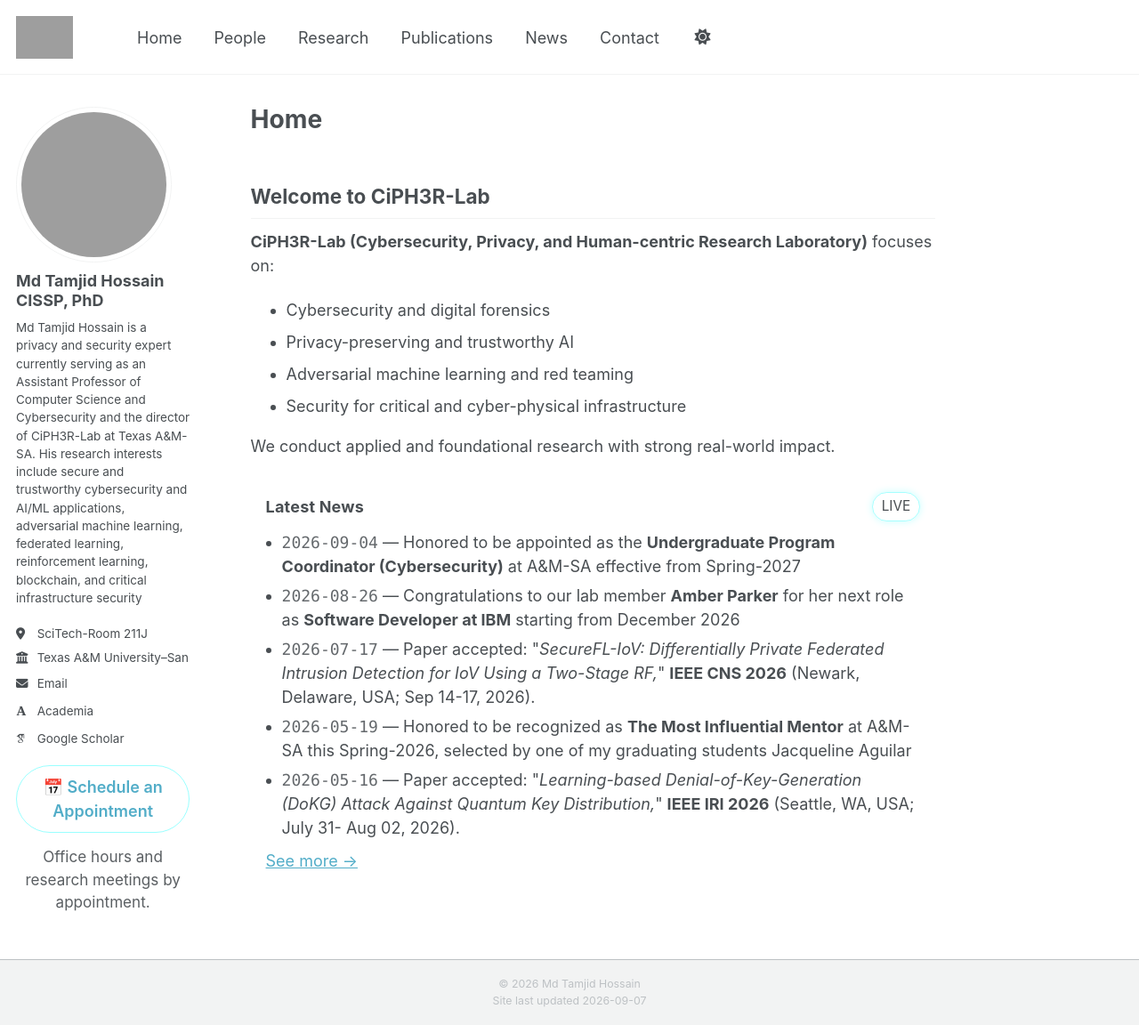
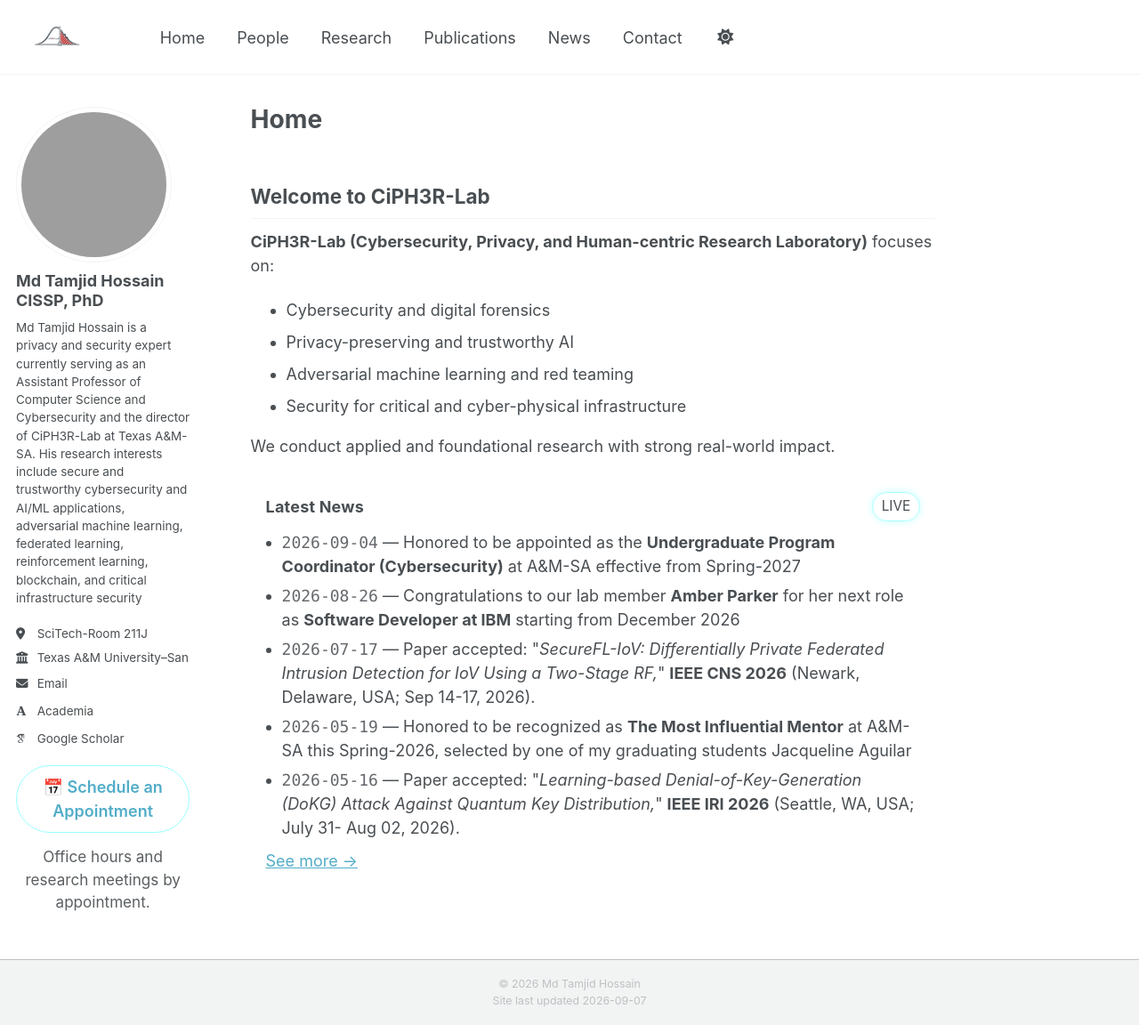
Before and after one commit to ciph3rLab/ciph3rLab.github.io, a Jekyll site: the page built from _pages/about.md, in a window 1280 px wide and 1152 px high. Shown: the whole window at 89% size. Built offline with Jekyll 4.4.1, drawn with Linux system fonts in a browser that asks for light colours; some web fonts are replaced; a script bundle is joined from its source files by our own code; library files that are not in the unit come from our copies.

Commit message:
Update logo image source in masthead.html

```diff
--- a/_includes/masthead.html
+++ b/_includes/masthead.html
@@ -7,7 +7,7 @@
         <ul class="visible-links">
           <li class="masthead__menu-item masthead__menu-item--lg persist {% if page.url == '/' or page.url == '/index.html' %}selected{% endif %}">
             <a href="{{ base_path }}/" class="lab-brand">
-            <img src="{{ base_path }}/assets/ciph3r-logo.png"
+            <img src="{{ base_path }}/assets/Cipher_lab_logo_final.png"
                  alt="CiPH3R-Lab"
                  class="lab-logo">
             </a>
```
